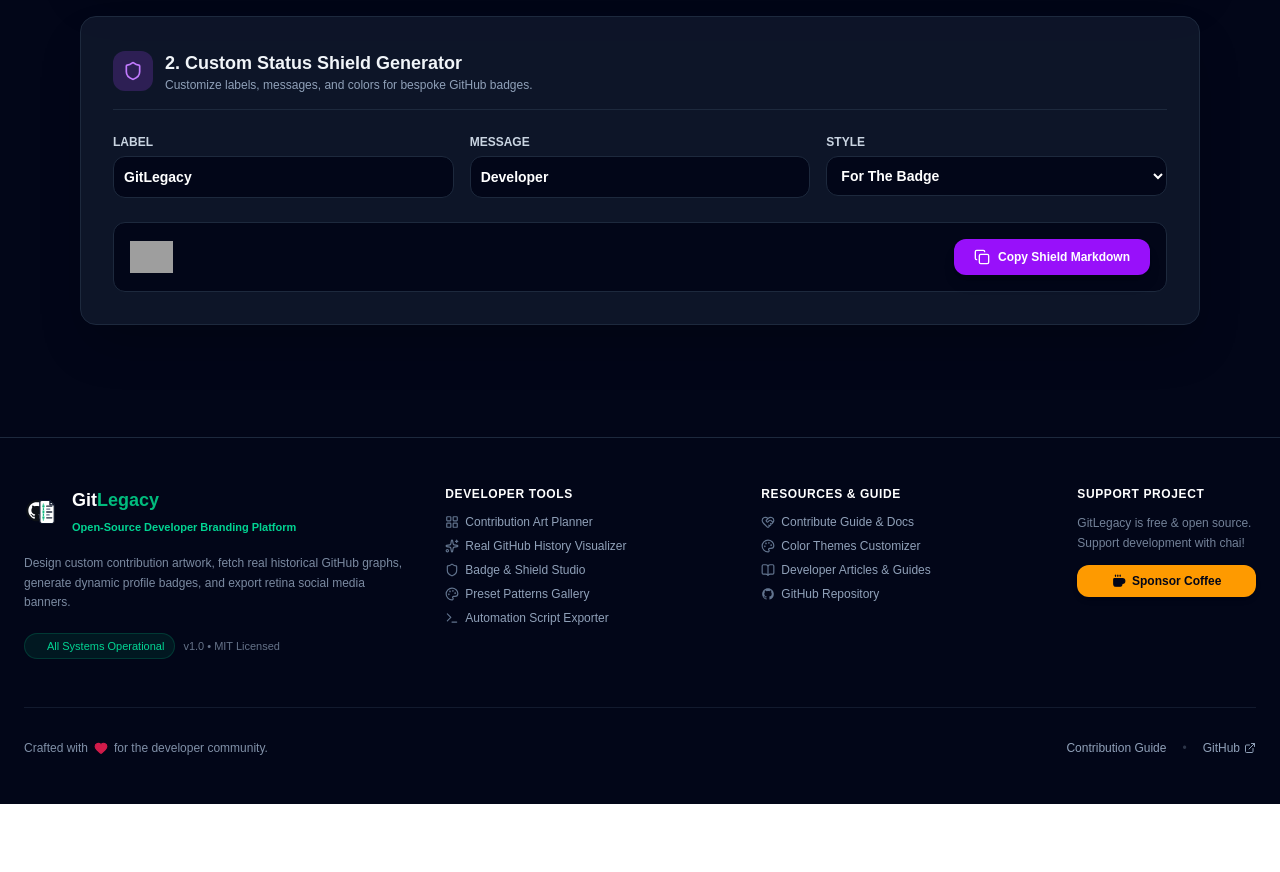
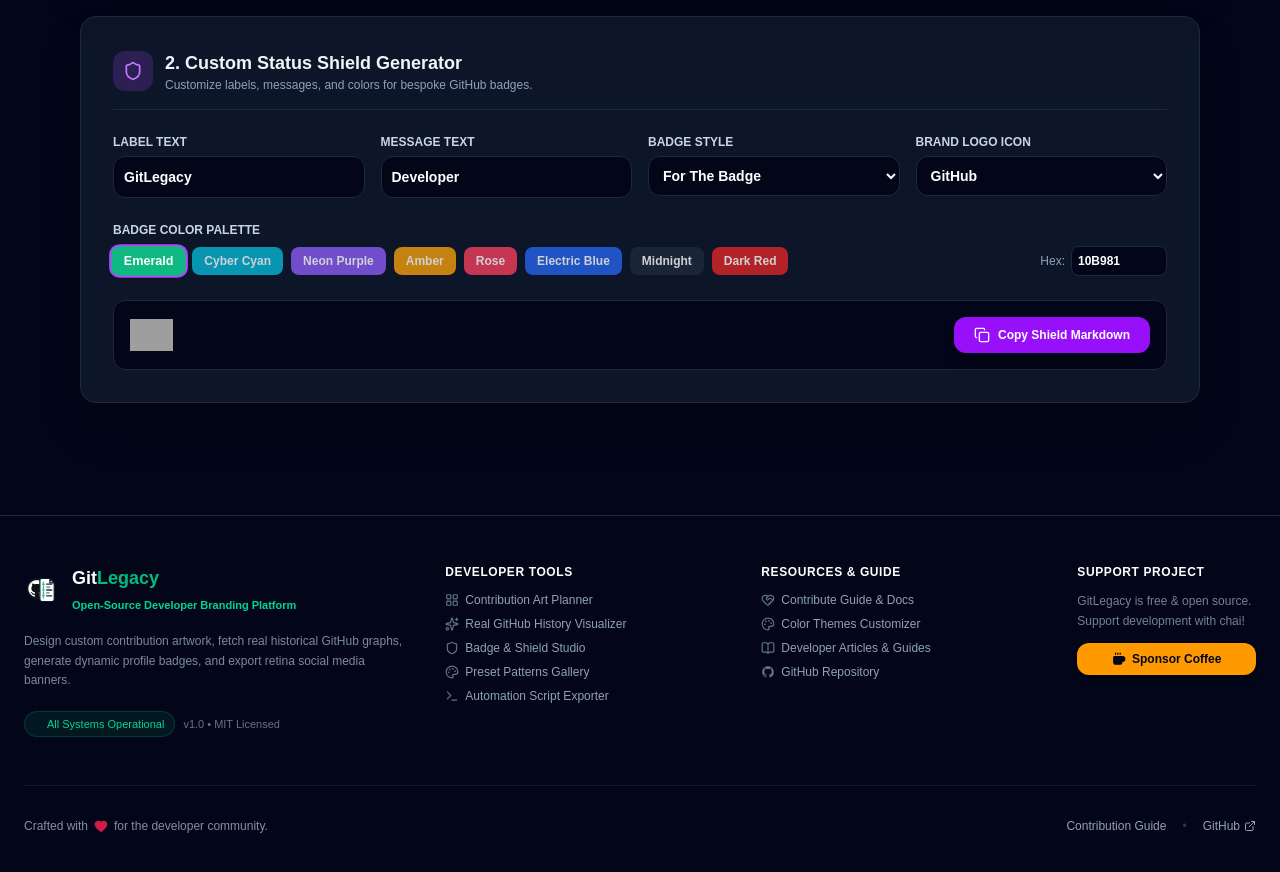
Before and after one commit to Sukhman369/githublegacy, a Next.js app: page /tools/badges in a window 1280 px wide. Shown: the part 1000-1872 px from the top of the page. Before the commit the page ends 1804 px from the top, so only its background shows below. Built offline with nearby package versions, Linux system fonts and the light colour scheme; grey boxes are pictures that could not be loaded.

Commit message:
feat(badges): add color presets and logo selector to custom shield generator

```diff
--- a/src/app/tools/badges/page.tsx
+++ b/src/app/tools/badges/page.tsx
@@ -96,11 +96,14 @@
   const [shieldMessage, setShieldMessage] = useState('Developer');
   const [shieldColor, setShieldColor] = useState('10b981');
   const [shieldStyle, setShieldStyle] = useState('for-the-badge');
+  const [shieldLogo, setShieldLogo] = useState('github');
+  const [shieldLogoColor, setShieldLogoColor] = useState('white');
 
   // Copy state
   const [copiedType, setCopiedType] = useState<string | null>(null);
 
-  const customShieldUrl = `https://img.shields.io/badge/${encodeURIComponent(shieldLabel)}-${encodeURIComponent(shieldMessage)}-${shieldColor}?style=${shieldStyle}`;
+  const logoQuery = shieldLogo && shieldLogo !== 'none' ? `&logo=${shieldLogo}&logoColor=${encodeURIComponent(shieldLogoColor)}` : '';
+  const customShieldUrl = `https://img.shields.io/badge/${encodeURIComponent(shieldLabel)}-${encodeURIComponent(shieldMessage)}-${shieldColor}?style=${shieldStyle}${logoQuery}`;
   const customShieldMarkdown = `![${shieldLabel}](${customShieldUrl})`;
 
   const handleCopy = (code: string, id: string) => {
@@ -377,10 +380,10 @@
             </div>
           </div>
 
-          <div className="grid grid-cols-1 sm:grid-cols-3 gap-4">
+          <div className="grid grid-cols-1 sm:grid-cols-2 lg:grid-cols-4 gap-4">
             <div>
               <label className={`block text-xs font-bold uppercase mb-1.5 ${isDarkMode ? 'text-slate-300' : 'text-slate-700'}`}>
-                Label
+                Label Text
               </label>
               <input
                 type="text"
@@ -394,7 +397,7 @@
 
             <div>
               <label className={`block text-xs font-bold uppercase mb-1.5 ${isDarkMode ? 'text-slate-300' : 'text-slate-700'}`}>
-                Message
+                Message Text
               </label>
               <input
                 type="text"
@@ -408,7 +411,7 @@
 
             <div>
               <label className={`block text-xs font-bold uppercase mb-1.5 ${isDarkMode ? 'text-slate-300' : 'text-slate-700'}`}>
-                Style
+                Badge Style
               </label>
               <select
                 value={shieldStyle}
@@ -423,11 +426,80 @@
                 <option value="plastic">Plastic</option>
               </select>
             </div>
+
+            <div>
+              <label className={`block text-xs font-bold uppercase mb-1.5 ${isDarkMode ? 'text-slate-300' : 'text-slate-700'}`}>
+                Brand Logo Icon
+              </label>
+              <select
+                value={shieldLogo}
+                onChange={(e) => setShieldLogo(e.target.value)}
+                className={`w-full p-2.5 rounded-xl border text-sm font-semibold ${
+                  isDarkMode ? 'bg-slate-950 border-slate-800 text-white' : 'bg-slate-100 border-slate-300 text-slate-900'
+                }`}
+              >
+                <option value="github">GitHub</option>
+                <option value="react">React</option>
+                <option value="typescript">TypeScript</option>
+                <option value="python">Python</option>
+                <option value="nodedotjs">Node.js</option>
+                <option value="docker">Docker</option>
+                <option value="amazonwebservices">AWS</option>
+                <option value="nextdotjs">Next.js</option>
+                <option value="git">Git</option>
+                <option value="none">No Logo</option>
+              </select>
+            </div>
+          </div>
+
+          {/* Color Selector & Presets */}
+          <div className="space-y-2">
+            <label className={`block text-xs font-bold uppercase ${isDarkMode ? 'text-slate-300' : 'text-slate-700'}`}>
+              Badge Color Palette
+            </label>
+            <div className="flex flex-wrap items-center gap-2">
+              {[
+                { name: 'Emerald', hex: '10b981' },
+                { name: 'Cyber Cyan', hex: '06b6d4' },
+                { name: 'Neon Purple', hex: '8b5cf6' },
+                { name: 'Amber', hex: 'f59e0b' },
+                { name: 'Rose', hex: 'f43f5e' },
+                { name: 'Electric Blue', hex: '2563eb' },
+                { name: 'Midnight', hex: '1e293b' },
+                { name: 'Dark Red', hex: 'dc2626' },
+              ].map((c) => (
+                <button
+                  key={c.hex}
+                  onClick={() => setShieldColor(c.hex)}
+                  className={`px-3 py-1.5 rounded-lg text-xs font-bold flex items-center gap-1.5 transition-all ${
+                    shieldColor === c.hex
+                      ? 'ring-2 ring-purple-500 scale-105 shadow-md'
+                      : 'opacity-80 hover:opacity-100'
+                  }`}
+                  style={{ backgroundColor: `#${c.hex}`, color: '#ffffff' }}
+                >
+                  <span>{c.name}</span>
+                </button>
+              ))}
+
+              <div className="flex items-center gap-1.5 ml-auto">
+                <span className="text-xs text-slate-400 font-mono">Hex:</span>
+                <input
+                  type="text"
+                  value={shieldColor}
+                  onChange={(e) => setShieldColor(e.target.value.replace('#', ''))}
+                  className={`w-24 p-1.5 rounded-lg border text-xs font-mono font-semibold uppercase ${
+                    isDarkMode ? 'bg-slate-950 border-slate-800 text-white' : 'bg-slate-100 border-slate-300 text-slate-900'
+                  }`}
+                  maxLength={6}
+                />
+              </div>
+            </div>
           </div>
 
           <div className="flex flex-col sm:flex-row items-center justify-between gap-4 p-4 rounded-xl border border-slate-800 bg-slate-950">
             {/* eslint-disable-next-line @next/next/no-img-element */}
-            <img src={customShieldUrl} alt="Custom Shield Preview" className="h-8 object-contain" />
+            <img src={customShieldUrl} alt="Custom Shield Preview" className="h-8 object-contain max-w-full" />
 
             <button
               onClick={() => handleCopy(customShieldMarkdown, 'custom-shield')}
```
